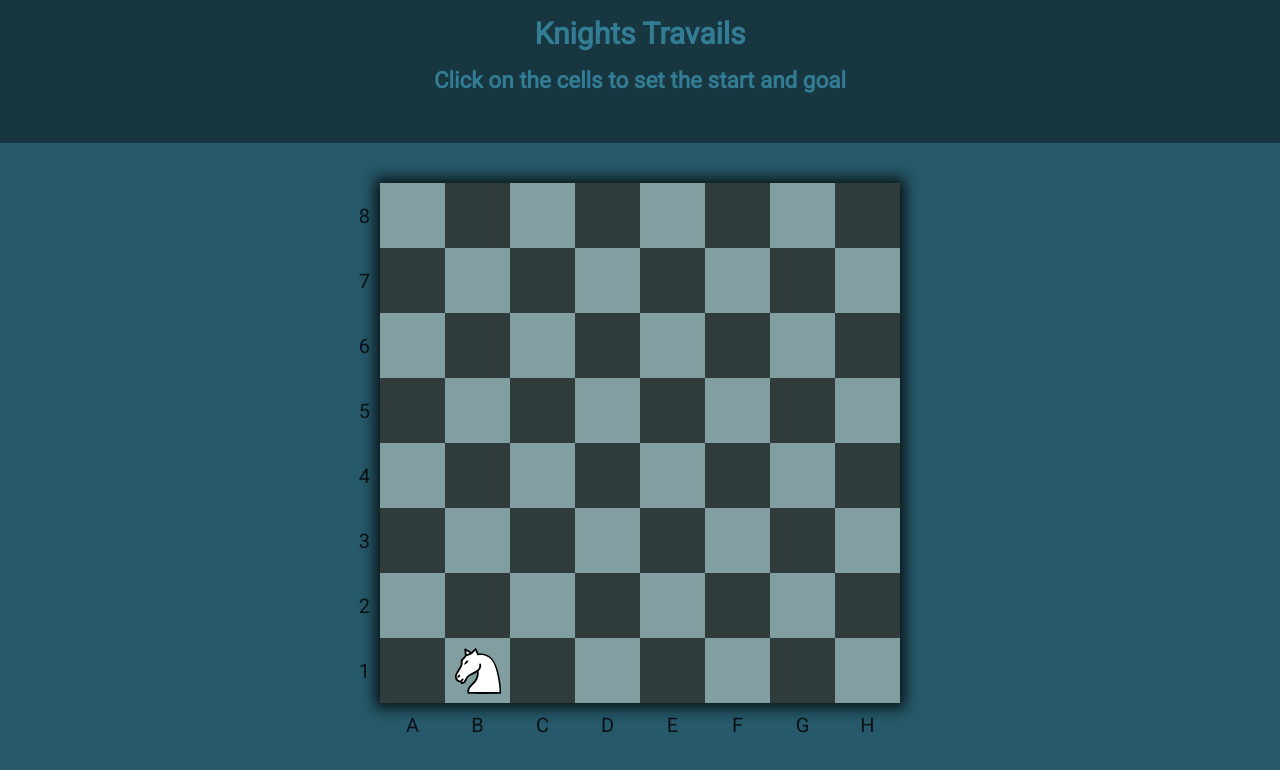
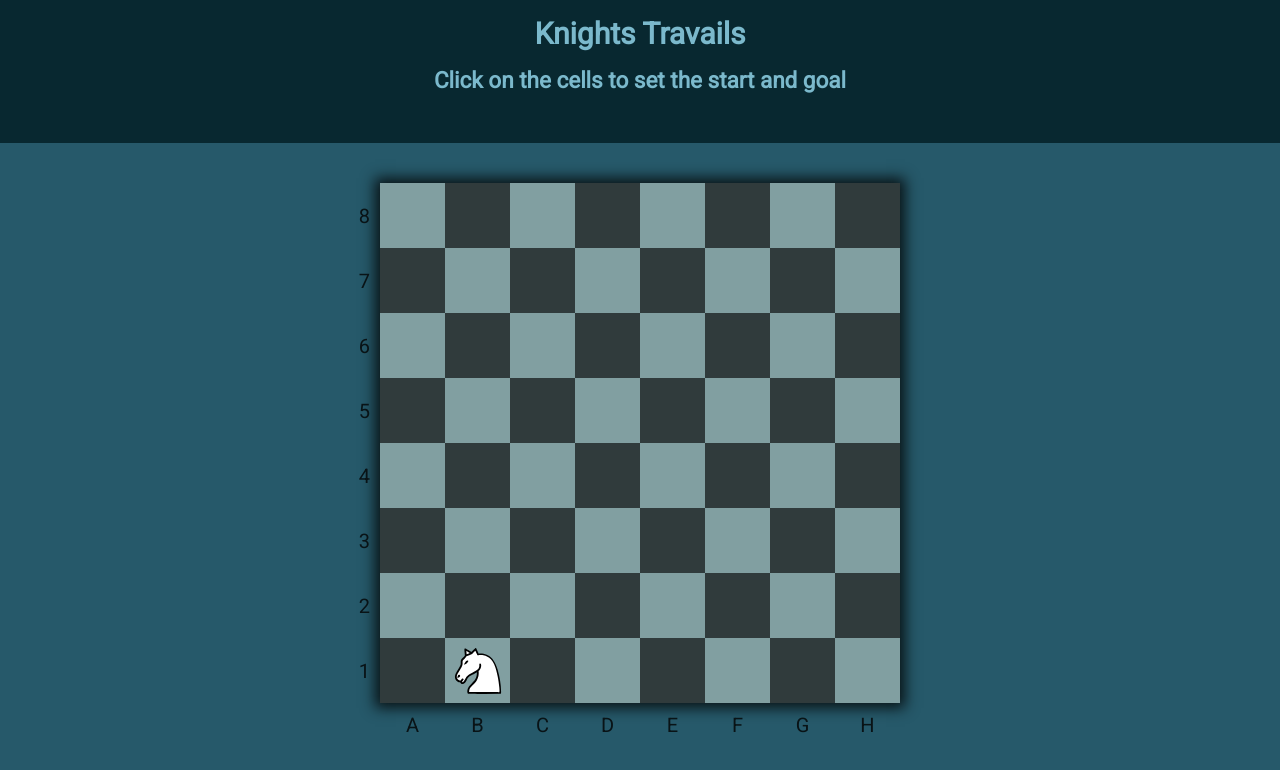
Before and after one commit to BalazsBanfi/Knights-Travails, a plain HTML site: page index.html in a window 1280 px wide. Drawn offline with Linux system fonts and the light colour scheme.

Commit message:
Change color contrast

```diff
--- a/style.css
+++ b/style.css
@@ -1,7 +1,7 @@
 :root {
   --bodyBg: rgb(38, 89, 106);
-  --headBg: rgb(24, 54, 64);
-  --headC: rgb(50, 124, 148);
+  --headBg: rgb(8, 40, 48);
+  --headC: rgb(123, 185, 204);
   --borderC: rgb(9, 19, 22);
   --blackCell: rgb(48, 59, 60);
   --whiteCell: rgb(129, 159, 161);
```
